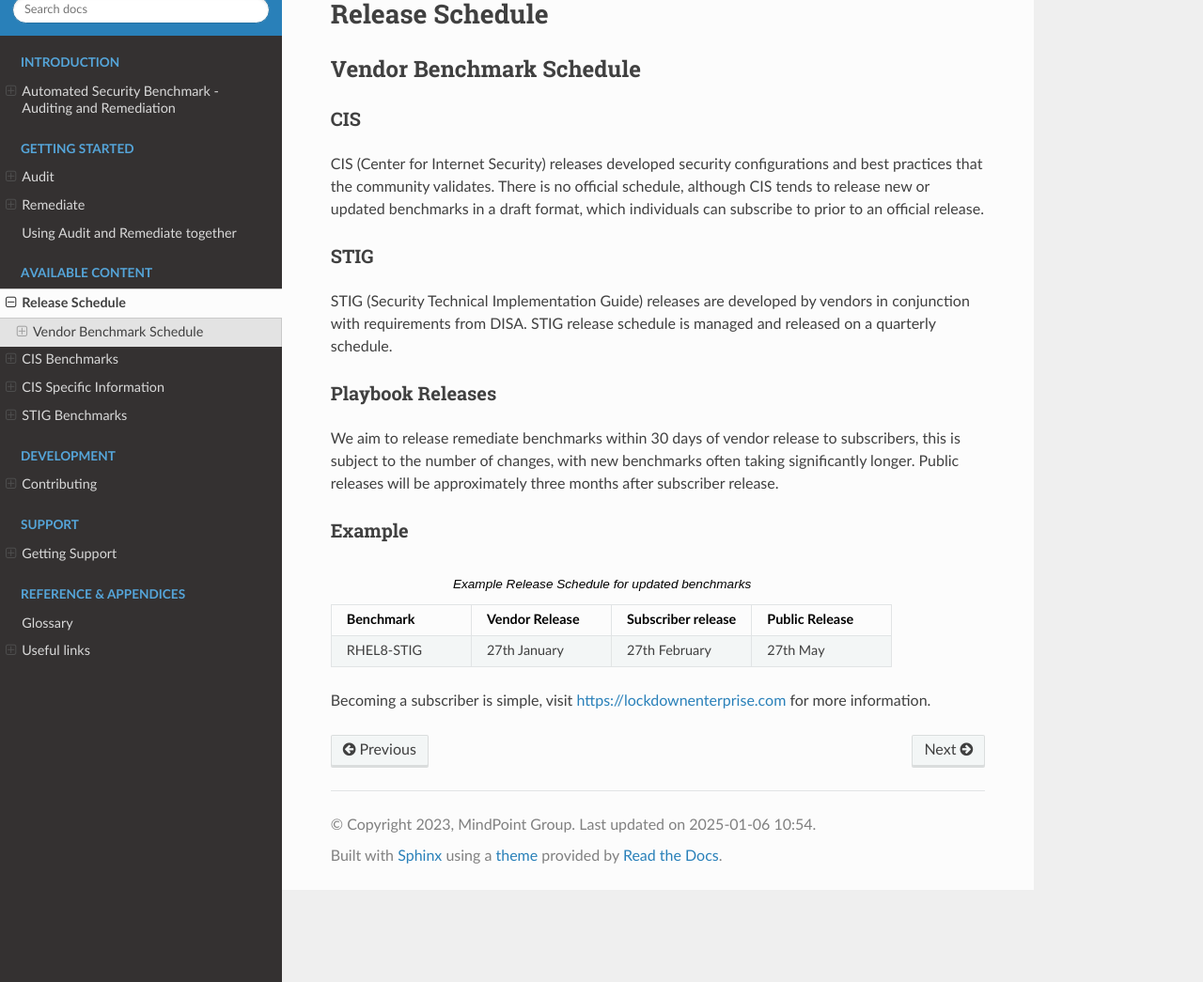
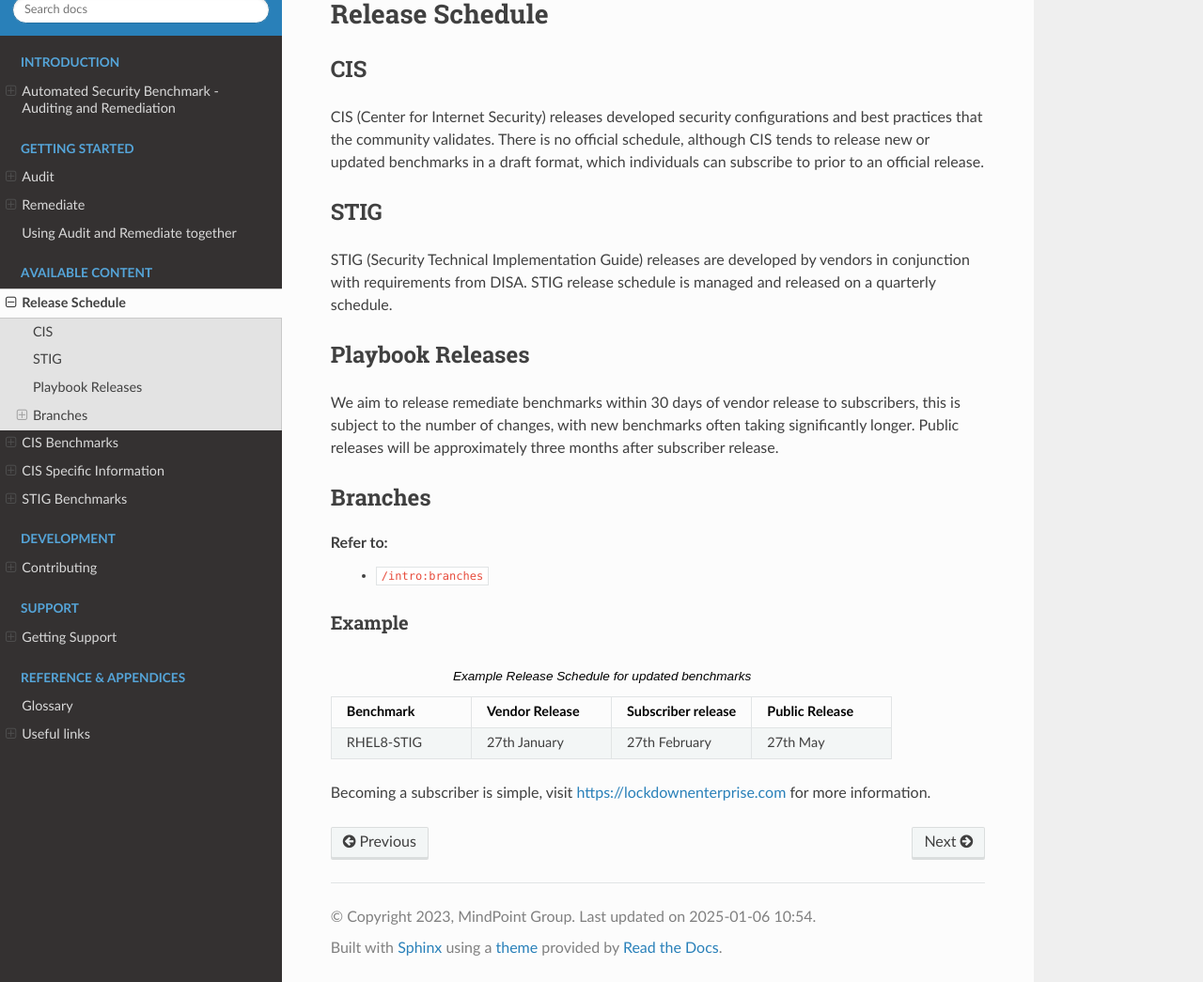
Before and after one commit to ansible-lockdown/MPG-AL-READTHEDOCS, a Sphinx documentation site: the page built from docs/source/combined/release_sched.rst, in a window 1280 px wide and 1248 px high, cut to the strip 203-1248 px from the top of the window. Shown: the whole strip at 94% size. Built offline with Sphinx 7.4.7 and the Read the Docs theme 3.1.0, drawn with Linux system fonts in a browser that asks for light colours; pages that are not in the unit, such as notebooks, are missing from menus; cross-references to code outside the pages are shown as plain code.

Commit message:
Added information for releases
Signed-off-by: Mark Bolwell <mark.bollyuk@gmail.com>

```diff
--- a/docs/source/combined/release_sched.rst
+++ b/docs/source/combined/release_sched.rst
@@ -1,26 +1,31 @@
 Release Schedule
 ================
 
-Vendor Benchmark Schedule
--------------------------
 
 CIS
-^^^
+---
 
 CIS (Center for Internet Security) releases developed security configurations and best practices that the community validates.
 There is no official schedule, although CIS tends to release new or updated benchmarks in a draft format, which individuals can subscribe to prior to an official release.
 
 STIG
-^^^^
+----
 
 STIG (Security Technical Implementation Guide) releases are developed by vendors in conjunction with requirements from DISA.
 STIG release schedule is managed and released on a quarterly schedule.
 
 Playbook Releases
-^^^^^^^^^^^^^^^^^
+-----------------
 
 We aim to release remediate benchmarks within 30 days of vendor release to subscribers, this is subject to the number of changes, with new benchmarks often taking significantly longer.
 Public releases will be approximately three months after subscriber release.
+
+Branches
+--------
+
+Refer to:
+ - :docs:`../intro:branches`
+
 
 Example
 ^^^^^^^
```
